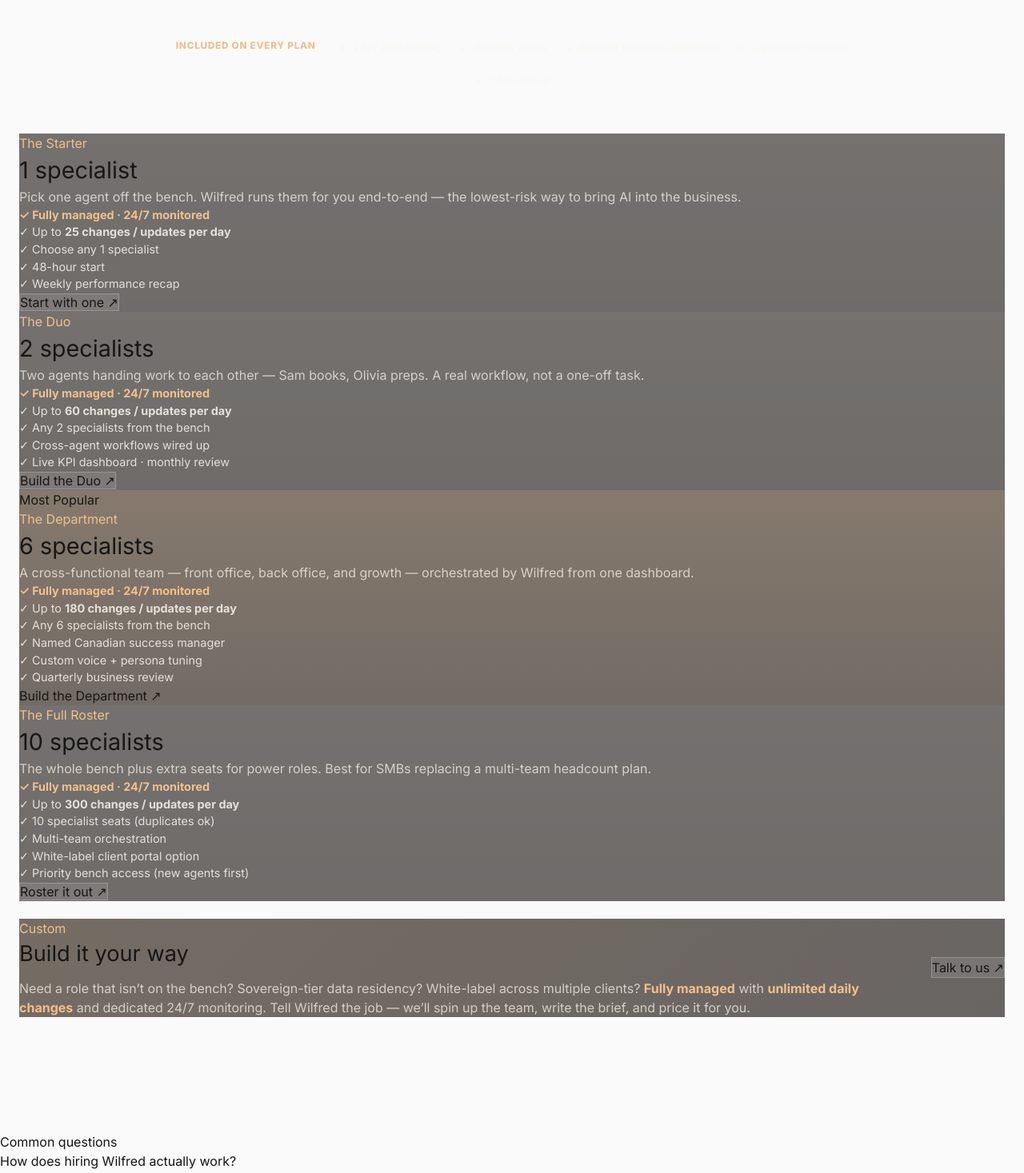
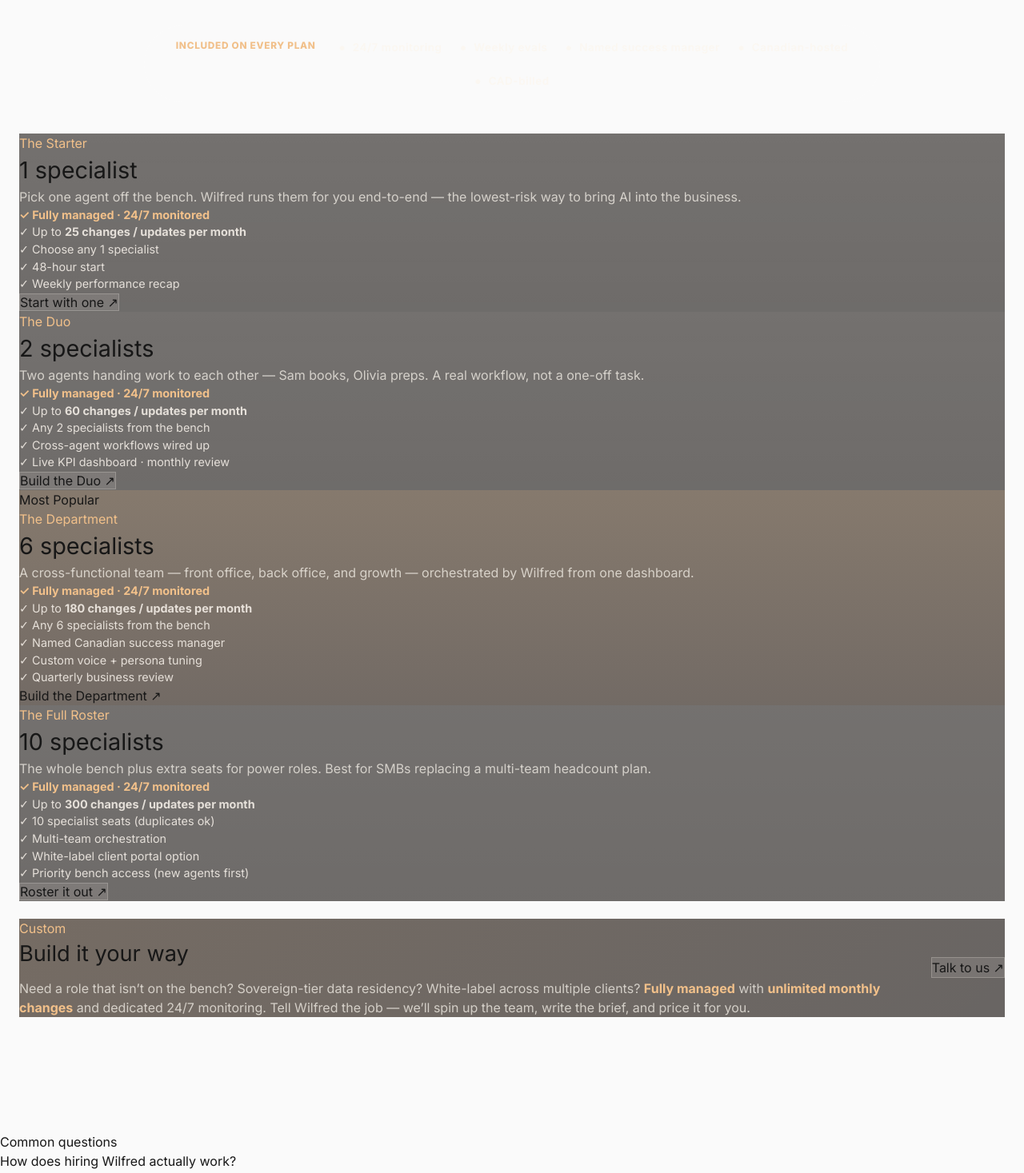
Before and after one commit to hirewilfred/hirewilfredwww, a React (Vite) app: page / in a window 1280 px wide. Shown: the part 9545-11012 px from the top of the page at 80% size. Built offline with nearby package versions, Linux system fonts and the light colour scheme; no server answers.

Commit message:
Packages: change/update caps are per month, not per day

```diff
--- a/index.html
+++ b/index.html
@@ -255,6 +255,7 @@
                 </div>
                 <div class="featured-agent-photo">
                     <img src="quinn_bookkeeper.png" alt="Quinn — Bookkeeper">
+                    <div class="temple-node node-quinn"></div>
                     <span class="workflow-card-chip">📒</span>
                 </div>
             </a>
@@ -272,6 +273,7 @@
             <div class="roster-grid">
                 <a href="agents/sam.html" class="featured-agent-card roster-card">
                     <img src="wilfred_lead_gen.png" alt="Sam — SDR">
+                    <div class="temple-node node-sam"></div>
                     <span class="workflow-card-chip">📞</span>
                     <span class="workflow-card-tag featured-agent-tag">SDR · Lead Gen</span>
                     <div class="featured-agent-overlay">
@@ -287,6 +289,7 @@
 
                 <a href="agents/claire.html" class="featured-agent-card roster-card">
                     <img src="claire_marketing.png" alt="Claire — Marketing">
+                    <div class="temple-node node-claire"></div>
                     <span class="workflow-card-chip">🖋</span>
                     <span class="workflow-card-tag featured-agent-tag">Content Marketing</span>
                     <div class="featured-agent-overlay">
@@ -302,6 +305,7 @@
 
                 <a href="agents/olivia.html" class="featured-agent-card roster-card">
                     <img src="wilfred_exec_assistant.png" alt="Olivia — Executive Assistant">
+                    <div class="temple-node node-olivia"></div>
                     <span class="workflow-card-chip">🗓</span>
                     <span class="workflow-card-tag featured-agent-tag">Executive Assistant</span>
                     <div class="featured-agent-overlay">
@@ -317,6 +321,7 @@
 
                 <a href="agents/david.html" class="featured-agent-card roster-card">
                     <img src="david_legal.png" alt="David — Paralegal">
+                    <div class="temple-node node-david"></div>
                     <span class="workflow-card-chip">⚖️</span>
                     <span class="workflow-card-tag featured-agent-tag">Paralegal</span>
                     <div class="featured-agent-overlay">
@@ -332,6 +337,7 @@
 
                 <a href="agents/maya.html" class="featured-agent-card roster-card">
                     <img src="maya_reception.png" alt="Maya — Receptionist">
+                    <div class="temple-node node-maya"></div>
                     <span class="workflow-card-chip">☎️</span>
                     <span class="workflow-card-tag featured-agent-tag">Virtual Receptionist</span>
                     <div class="featured-agent-overlay">
@@ -347,6 +353,7 @@
 
                 <a href="agents/theo.html" class="featured-agent-card roster-card">
                     <img src="wilfred_community_manager.png" alt="Theo — Community &amp; Support">
+                    <div class="temple-node node-theo"></div>
                     <span class="workflow-card-chip">💬</span>
                     <span class="workflow-card-tag featured-agent-tag">Community &amp; Support</span>
                     <div class="featured-agent-overlay">
@@ -596,7 +603,7 @@
                     <p class="process-pricing-desc">Pick one agent off the bench. Wilfred runs them for you end-to-end — the lowest-risk way to bring AI into the business.</p>
                     <ul class="process-pricing-features">
                         <li class="pkg-managed">✓ Fully managed · 24/7 monitored</li>
-                        <li>✓ Up to <strong>25 changes / updates per day</strong></li>
+                        <li>✓ Up to <strong>25 changes / updates per month</strong></li>
                         <li>✓ Choose any 1 specialist</li>
                         <li>✓ 48-hour start</li>
                         <li>✓ Weekly performance recap</li>
@@ -611,7 +618,7 @@
                     <p class="process-pricing-desc">Two agents handing work to each other — Sam books, Olivia preps. A real workflow, not a one-off task.</p>
                     <ul class="process-pricing-features">
                         <li class="pkg-managed">✓ Fully managed · 24/7 monitored</li>
-                        <li>✓ Up to <strong>60 changes / updates per day</strong></li>
+                        <li>✓ Up to <strong>60 changes / updates per month</strong></li>
                         <li>✓ Any 2 specialists from the bench</li>
                         <li>✓ Cross-agent workflows wired up</li>
                         <li>✓ Live KPI dashboard · monthly review</li>
@@ -627,7 +634,7 @@
                     <p class="process-pricing-desc">A cross-functional team — front office, back office, and growth — orchestrated by Wilfred from one dashboard.</p>
                     <ul class="process-pricing-features">
                         <li class="pkg-managed">✓ Fully managed · 24/7 monitored</li>
-                        <li>✓ Up to <strong>180 changes / updates per day</strong></li>
+                        <li>✓ Up to <strong>180 changes / updates per month</strong></li>
                         <li>✓ Any 6 specialists from the bench</li>
                         <li>✓ Named Canadian success manager</li>
                         <li>✓ Custom voice + persona tuning</li>
@@ -643,7 +650,7 @@
                     <p class="process-pricing-desc">The whole bench plus extra seats for power roles. Best for SMBs replacing a multi-team headcount plan.</p>
                     <ul class="process-pricing-features">
                         <li class="pkg-managed">✓ Fully managed · 24/7 monitored</li>
-                        <li>✓ Up to <strong>300 changes / updates per day</strong></li>
+                        <li>✓ Up to <strong>300 changes / updates per month</strong></li>
                         <li>✓ 10 specialist seats (duplicates ok)</li>
                         <li>✓ Multi-team orchestration</li>
                         <li>✓ White-label client portal option</li>
@@ -659,7 +666,7 @@
                     <div>
                         <div class="process-pricing-tier">Custom</div>
                         <div class="process-pricing-price" style="font-size: 1.7rem; margin-bottom: 0.6rem;">Build it your way</div>
-                        <p class="process-pricing-desc" style="margin: 0;">Need a role that isn’t on the bench? Sovereign-tier data residency? White-label across multiple clients? <strong style="color:#F1C08A;">Fully managed</strong> with <strong style="color:#F1C08A;">unlimited daily changes</strong> and dedicated 24/7 monitoring. Tell Wilfred the job — we’ll spin up the team, write the brief, and price it for you.</p>
+                        <p class="process-pricing-desc" style="margin: 0;">Need a role that isn’t on the bench? Sovereign-tier data residency? White-label across multiple clients? <strong style="color:#F1C08A;">Fully managed</strong> with <strong style="color:#F1C08A;">unlimited monthly changes</strong> and dedicated 24/7 monitoring. Tell Wilfred the job — we’ll spin up the team, write the brief, and price it for you.</p>
                     </div>
                     <a href="mailto:hire@hirewilfred.ai?subject=Custom Wilfred package" class="process-pricing-cta" style="white-space: nowrap;">Talk to us ↗</a>
                 </div>
```
Also changed, not shown: style.css (+34 -0 lines).
